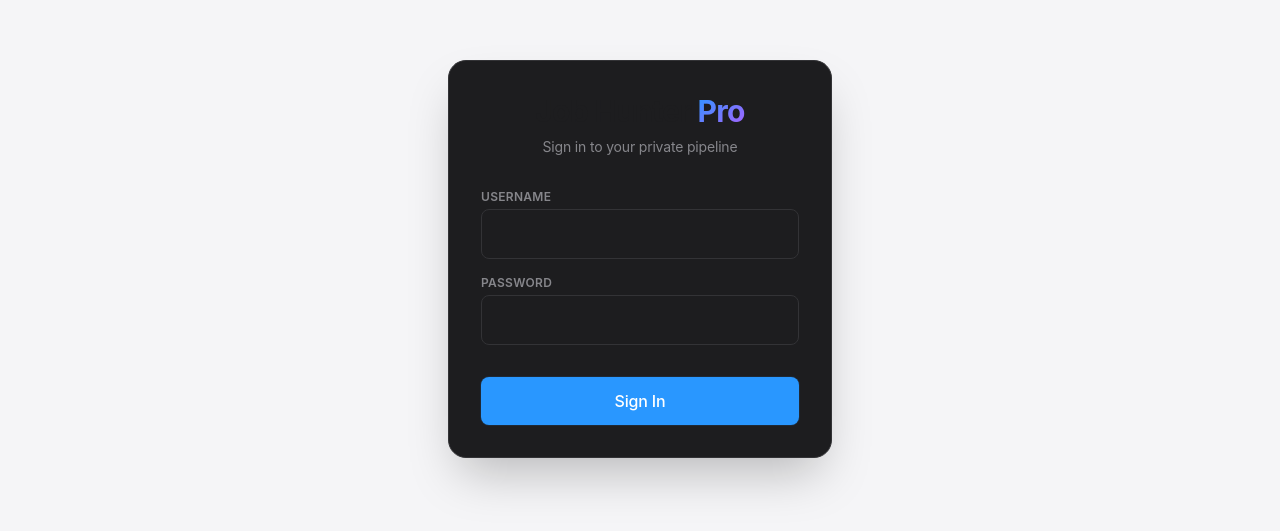
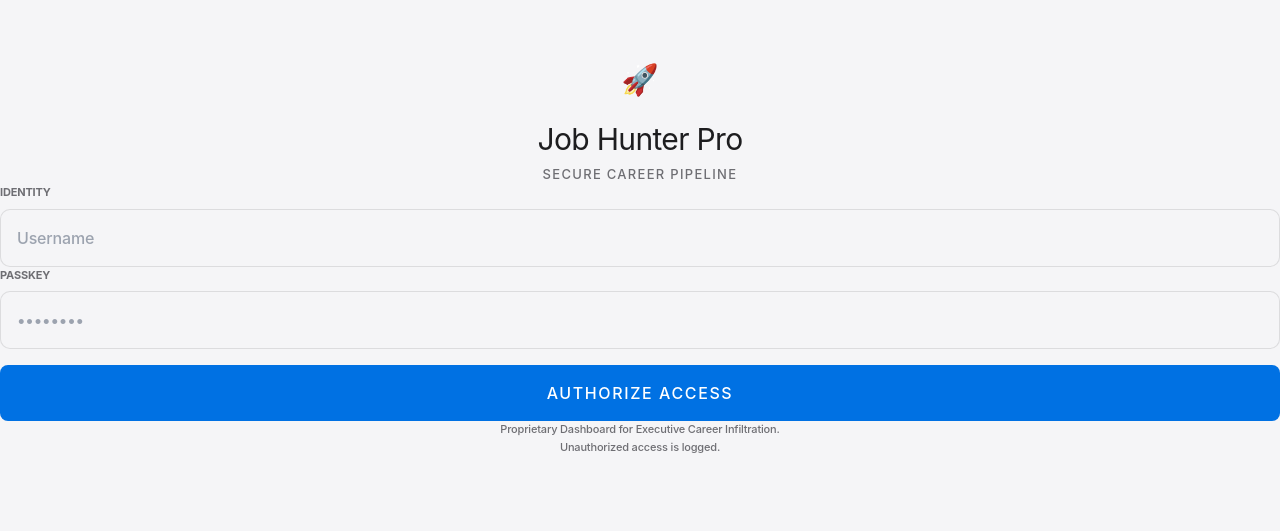
Before and after one commit to suman-0216/Job_search, a Next.js app: page /login in a window 1280 px wide. Shown: the part 141-672 px from the top of the page. Built offline with nearby package versions, Linux system fonts and the light colour scheme.

Commit message:
Upgrade login UI with professional dashboard entry aesthetic

```diff
--- a/pages/login.tsx
+++ b/pages/login.tsx
@@ -16,8 +16,6 @@ export default function Login({ envUser, envPass }: LoginProps) {
   const handleLogin = (e: React.FormEvent) => {
     e.preventDefault()
 
-    // Check against props passed from server-side (Vercel Env Vars)
-    // Fallback to defaults if env vars are missing
     const targetUser = envUser || 'Suman'
     const targetPass = envPass || 'Suman@16'
 
@@ -30,42 +28,57 @@ export default function Login({ envUser, envPass }: LoginProps) {
   }
 
   return (
-    <div className="min-h-screen flex items-center justify-center">
-      <div className="bg-[#1d1d1f] p-8 rounded-[18px] border border-[#333336] w-full max-w-sm shadow-2xl">
-        <div className="text-center mb-8">
-          <h1 className="text-3xl font-bold mb-2">Job Hunter <span className="text-transparent bg-clip-text bg-gradient-to-br from-[#2997ff] to-[#ab61ff]">Pro</span></h1>
-          <p className="text-[#86868b] text-sm">Sign in to your private pipeline</p>
+    <div className="min-h-screen flex items-center justify-center bg-[var(--apple-bg)] font-sans antialiased text-[var(--apple-text)]">
+      <div className="w-full max-w-[400px] px-8 py-12 flex flex-col items-center">
+
+        <div className="mb-12 text-center">
+          <div className="w-16 h-16 bg-[var(--apple-accent)] text-white rounded-2xl flex items-center justify-center text-3xl shadow-xl mx-auto mb-6 transform hover:rotate-12 transition-transform">
+            🚀
+          </div>
+          <h1 className="text-3xl font-black tracking-tighter mb-2">Job Hunter <span className="text-[var(--apple-accent)]">Pro</span></h1>
+          <p className="text-[13px] text-[var(--apple-text-muted)] font-medium uppercase tracking-widest">Secure Career Pipeline</p>
         </div>
 
-        <form onSubmit={handleLogin} className="flex flex-col gap-4">
+        <form onSubmit={handleLogin} className="w-full flex flex-col gap-5">
           <div>
-            <label className="block text-xs font-semibold text-[#86868b] uppercase tracking-wide mb-1">Username</label>
+            <label className="block text-[11px] font-bold text-[var(--apple-text-muted)] uppercase tracking-[0.15em] mb-2 px-1">Identity</label>
             <input
               type="text"
-              className="w-full p-3 bg-[#1d1d1f] border border-[#333336] rounded-lg text-white"
+              className="apple-input w-full p-4 text-[14px] font-medium"
+              placeholder="Username"
               value={username}
               onChange={(e) => setUsername(e.target.value)}
               required
             />
           </div>
           <div>
-            <label className="block text-xs font-semibold text-[#86868b] uppercase tracking-wide mb-1">Password</label>
+            <label className="block text-[11px] font-bold text-[var(--apple-text-muted)] uppercase tracking-[0.15em] mb-2 px-1">Passkey</label>
             <input
               type="password"
-              className="w-full p-3 bg-[#1d1d1f] border border-[#333336] rounded-lg text-white"
+              className="apple-input w-full p-4 text-[14px] font-medium"
+              placeholder="••••••••"
               value={password}
               onChange={(e) => setPassword(e.target.value)}
               required
             />
           </div>
-          {error && <p className="text-[#ff3b30] text-sm text-center">{error}</p>}
+          {error && (
+            <div className="text-[var(--apple-error)] text-[12px] font-bold text-center bg-[rgba(255,69,58,0.1)] py-2 rounded-lg">
+              Authentication Failed
+            </div>
+          )}
           <button
             type="submit"
-            className="mt-4 bg-[#2997ff] hover:bg-[#147ce5] text-white font-medium py-3 px-4 rounded-lg transition-all shadow-[0_0_0_1px_rgba(41,151,255,0.1)]"
+            className="apple-btn-primary w-full py-4 mt-4 text-[14px] font-bold uppercase tracking-widest shadow-lg"
           >
-            Sign In
+            Authorize Access
           </button>
         </form>
+
+        <p className="mt-12 text-[11px] text-[var(--apple-text-muted)] font-medium text-center leading-relaxed">
+          Proprietary Dashboard for Executive Career Infiltration. <br/>
+          Unauthorized access is logged.
+        </p>
       </div>
     </div>
   )
```
